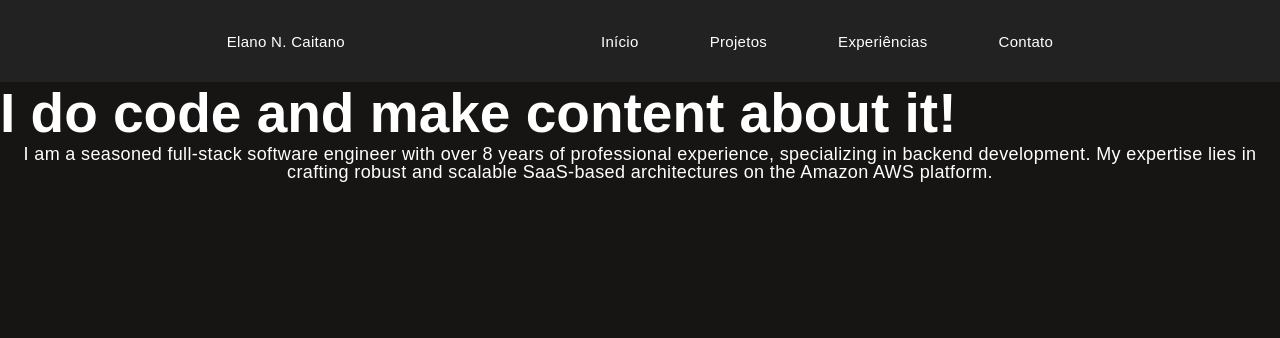
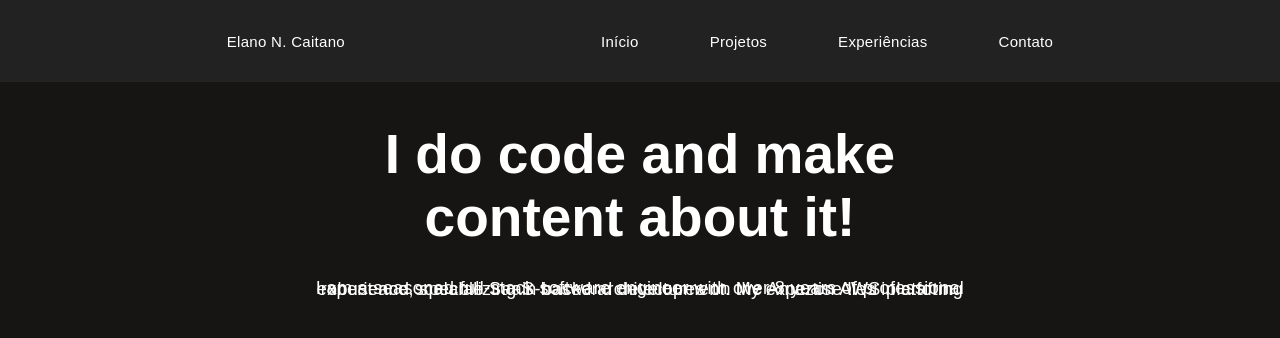
Before and after one commit to elanonc/Portfolio, a React (Vite) app in the folder portfolio/: page / in a window 1280 px wide. Shown: the top 338 px of the page. Built offline with nearby package versions, Linux system fonts and the light colour scheme.

Commit message:
fix: ajuste nos posicionamentos

```diff
--- a/portfolio/src/components/text/text.css
+++ b/portfolio/src/components/text/text.css
@@ -2,4 +2,7 @@
     font-family: 'Poppins', sans-serif;
     letter-spacing: 0.36px;
     text-align: center;
+    width: 656px;
+    line-height: 0.50px;
+    font-weight: 300;
 }
--- a/portfolio/src/components/title/title.css
+++ b/portfolio/src/components/title/title.css
@@ -2,4 +2,6 @@
     font-family: 'Poppins', sans-serif;
     font-weight: 800;
     line-height: 63px;
+    width: 656px;
+    text-align: center;
 }
--- a/portfolio/src/pages/home/home.css
+++ b/portfolio/src/pages/home/home.css
@@ -2,3 +2,12 @@
     width: 251px;
     height: 223px;
 }
+
+.home-text-container {
+    margin-top: 41px;
+    display: flex;
+    flex-direction: column;
+    align-items: center;
+    justify-content: center;
+    gap: 39px;
+}
--- a/portfolio/src/pages/home/home.tsx
+++ b/portfolio/src/pages/home/home.tsx
@@ -8,11 +8,10 @@ const PortfolioHome: React.FC = () => {
   return (
     <>
         <PortfolioNavbar/>
-        <CustomTitle text="I do code and make content about it!" size="55px"/>
-        <CustomText text="I am a seasoned full-stack software engineer with over
-            8 years of professional experience, specializing in backend development.
-            My expertise lies in crafting robust and scalable SaaS-based
-            architectures on the Amazon AWS platform." size="18px"/>
+        <div className='home-text-container'>
+          <CustomTitle text="I do code and make content about it!" size="55px"/>
+          <CustomText text="I am a seasoned full-stack software engineer with over 8 years of professional experience, specializing in backend development. My expertise lies in crafting robust and scalable SaaS-based architectures on the Amazon AWS platform." size="18px"/>
+        </div>
     </>
   );
 };
```
